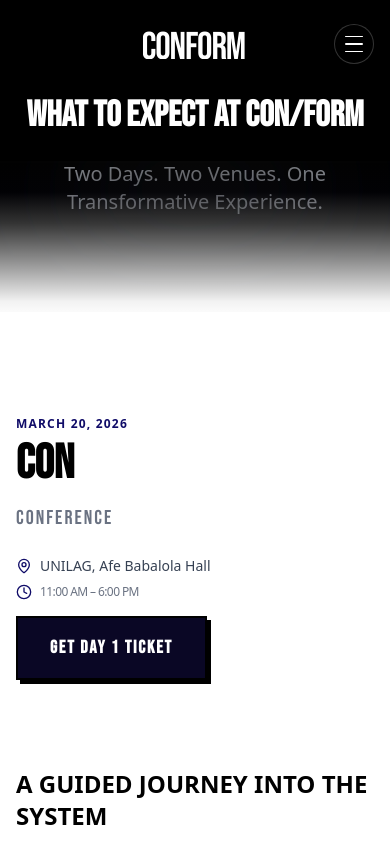
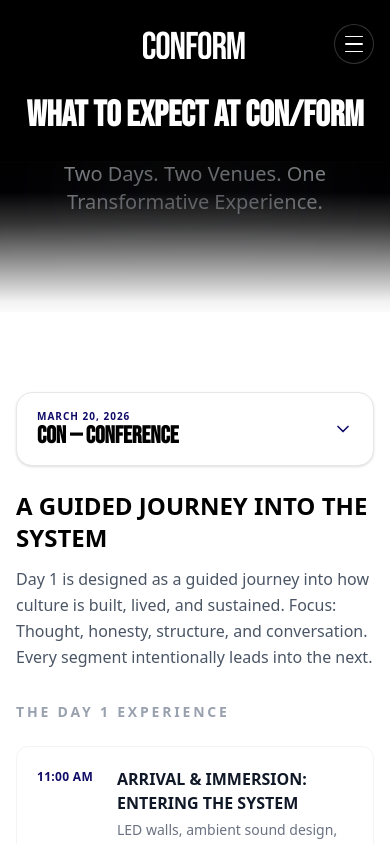
Before and after one commit to LoomRooms/conform-website, a Next.js app: page /experience in a window 390 px wide. Shown: the top 844 px of the page. Built offline with nearby package versions, Linux system fonts and the light colour scheme.

Commit message:
fix: replace experience page mobile sticky sidebars with collapsible dropdown cards

```diff
--- a/app/experience/page.tsx
+++ b/app/experience/page.tsx
@@ -1,11 +1,17 @@
+"use client";
+
 import Navbar from "@/components/Navbar";
 import Footer from "@/components/Footer";
 import Link from "next/link";
-import { Mic2, Palette, Film, Shirt, MapPin, Clock } from "lucide-react";
+import { Mic2, Palette, Film, Shirt, MapPin, Clock, ChevronDown } from "lucide-react";
 import Timeline from "@/components/Timeline";
 import KeyButton from "@/components/ui/KeyButton";
+import { useState } from "react";
 
 export default function Experience() {
+    const [day1Open, setDay1Open] = useState(false);
+    const [day2Open, setDay2Open] = useState(false);
+
     return (
         <>
             <Navbar />
@@ -26,33 +32,58 @@ export default function Experience() {
             {/* Day 1: CON */}
             <section className="py-20 px-4 border-b border-gray-100">
                 <div className="max-w-7xl mx-auto">
+
+                    {/* Mobile: Collapsible info card */}
+                    <div className="md:hidden mb-6">
+                        <button
+                            onClick={() => setDay1Open(!day1Open)}
+                            className="w-full flex items-center justify-between gap-4 bg-white border border-gray-200 rounded-2xl px-5 py-4 shadow-sm hover:shadow-md transition-all duration-300"
+                        >
+                            <div className="flex items-center gap-4 text-left">
+                                <div>
+                                    <span className="text-primary font-bold tracking-widest uppercase text-[10px] block">March 20, 2026</span>
+                                    <span className="font-heading font-bold text-2xl text-black leading-none">CON — Conference</span>
+                                </div>
+                            </div>
+                            <ChevronDown
+                                size={20}
+                                className={`text-primary shrink-0 transition-transform duration-300 ${day1Open ? "rotate-180" : ""}`}
+                            />
+                        </button>
+
+                        {day1Open && (
+                            <div className="mt-2 bg-gray-50 border border-gray-100 rounded-2xl px-5 py-5 space-y-3 animate-in slide-in-from-top-2 duration-300">
+                                <div className="flex items-center text-gray-700">
+                                    <MapPin className="mr-2 text-primary shrink-0" size={15} />
+                                    <span className="text-sm">UNILAG, Afe Babalola Hall</span>
+                                </div>
+                                <div className="flex items-center text-gray-500">
+                                    <Clock className="mr-2 text-primary shrink-0" size={15} />
+                                    <span className="text-sm">11:00 AM – 6:00 PM</span>
+                                </div>
+                                <KeyButton href="/tickets" variant="dark" className="w-full py-3 justify-center text-sm">
+                                    Get Day 1 Ticket
+                                </KeyButton>
+                            </div>
+                        )}
+                    </div>
+
                     <div className="flex flex-col md:flex-row gap-12">
-                        <div className="md:w-1/3 sticky top-[72px] md:top-32 h-fit relative z-30 md:z-10 -mx-4 px-4 md:mx-0 md:px-0 py-4 md:py-0">
-                            {/* Refined Localized Blur for Mobile - Left Side only - Extended up to eliminate peek-through */}
-                            <div className="md:hidden absolute top-[-72px] bottom-0 left-0 w-[85%] bg-white/80 backdrop-blur-sm z-0"
-                                style={{
-                                    maskImage: 'linear-gradient(to bottom, black 80%, transparent 100%), linear-gradient(to right, black 70%, transparent 100%)',
-                                    WebkitMaskImage: 'linear-gradient(to bottom, black 80%, transparent 100%), linear-gradient(to right, black 70%, transparent 100%)',
-                                    maskComposite: 'intersect',
-                                    WebkitMaskComposite: 'source-in'
-                                }}
-                            />
-
-                            <div className="relative z-10 pt-2 pb-6">
-                                <span className="text-primary font-bold tracking-widest uppercase block mb-2 text-xs md:text-base">March 20, 2026</span>
-                                <h2 className="font-heading font-bold text-5xl md:text-7xl text-black mb-4 leading-none">CON</h2>
-                                <p className="text-xl md:text-2xl font-light text-gray-500 mb-6 font-heading tracking-widest">Conference</p>
-
-                                <div className="flex items-center text-gray-700 mb-2 md:mb-3">
+                        {/* Desktop Sticky Sidebar — Day 1 */}
+                        <div className="hidden md:block md:w-1/3 sticky top-32 h-fit">
+                            <div className="pt-2 pb-6">
+                                <span className="text-primary font-bold tracking-widest uppercase block mb-2">March 20, 2026</span>
+                                <h2 className="font-heading font-bold text-7xl text-black mb-4 leading-none">CON</h2>
+                                <p className="text-2xl font-light text-gray-500 mb-6 font-heading tracking-widest">Conference</p>
+                                <div className="flex items-center text-gray-700 mb-3">
                                     <MapPin className="mr-2 text-primary shrink-0" size={16} />
-                                    <span className="text-sm md:text-base">UNILAG, Afe Babalola Hall</span>
+                                    <span>UNILAG, Afe Babalola Hall</span>
                                 </div>
-                                <div className="flex items-center text-gray-500 mb-4 md:mb-8">
+                                <div className="flex items-center text-gray-500 mb-8">
                                     <Clock className="mr-2 text-primary shrink-0" size={16} />
-                                    <span className="text-xs md:text-sm tracking-tighter">11:00 AM – 6:00 PM</span>
+                                    <span className="text-sm tracking-tighter">11:00 AM – 6:00 PM</span>
                                 </div>
-
-                                <KeyButton href="/tickets" variant="dark" className="hidden md:inline-flex px-8 py-4">
+                                <KeyButton href="/tickets" variant="dark" className="px-8 py-4">
                                     Get Day 1 Ticket
                                 </KeyButton>
                             </div>
@@ -96,29 +127,50 @@ export default function Experience() {
             {/* Day 2: FORM */}
             <section className="py-20 px-4 bg-gray-50">
                 <div className="max-w-7xl mx-auto">
+
+                    {/* Mobile: Collapsible info card */}
+                    <div className="md:hidden mb-6">
+                        <button
+                            onClick={() => setDay2Open(!day2Open)}
+                            className="w-full flex items-center justify-between gap-4 bg-white border border-gray-200 rounded-2xl px-5 py-4 shadow-sm hover:shadow-md transition-all duration-300"
+                        >
+                            <div className="flex items-center gap-4 text-left">
+                                <div>
+                                    <span className="text-gray-500 font-bold tracking-widest uppercase text-[10px] block">April 6, 2026</span>
+                                    <span className="font-heading font-bold text-2xl text-black leading-none">FORM — Expression</span>
+                                </div>
+                            </div>
+                            <ChevronDown
+                                size={20}
+                                className={`text-primary shrink-0 transition-transform duration-300 ${day2Open ? "rotate-180" : ""}`}
+                            />
+                        </button>
+
+                        {day2Open && (
+                            <div className="mt-2 bg-white border border-gray-100 rounded-2xl px-5 py-5 space-y-3 animate-in slide-in-from-top-2 duration-300">
+                                <div className="flex items-center text-gray-700">
+                                    <MapPin className="mr-2 text-primary shrink-0" size={15} />
+                                    <span className="text-sm">Egbeda (Loom Rooms Home)</span>
+                                </div>
+                                <KeyButton href="/tickets" variant="primary" className="w-full py-3 justify-center text-sm">
+                                    Get Day 2 Ticket
+                                </KeyButton>
+                            </div>
+                        )}
+                    </div>
+
                     <div className="flex flex-col md:flex-row-reverse gap-12">
-                        <div className="md:w-1/3 sticky top-[72px] md:top-32 h-fit text-right relative z-30 md:z-10 -mx-4 px-4 md:mx-0 md:px-0 py-4 md:py-0">
-                            {/* Refined Localized Blur for Mobile - Right Side only - Extended up to eliminate peek-through */}
-                            <div className="md:hidden absolute top-[-72px] bottom-0 right-0 w-[85%] bg-[#F9FAFB]/80 backdrop-blur-sm z-0"
-                                style={{
-                                    maskImage: 'linear-gradient(to bottom, black 80%, transparent 100%), linear-gradient(to left, black 70%, transparent 100%)',
-                                    WebkitMaskImage: 'linear-gradient(to bottom, black 80%, transparent 100%), linear-gradient(to left, black 70%, transparent 100%)',
-                                    maskComposite: 'intersect',
-                                    WebkitMaskComposite: 'source-in'
-                                }}
-                            />
-
-                            <div className="relative z-10 pt-2 pb-6">
-                                <span className="text-gray-500 font-bold tracking-widest uppercase block mb-2 text-xs md:text-base">April 6, 2026</span>
-                                <h2 className="font-heading font-bold text-5xl md:text-7xl text-black mb-4 leading-none">FORM</h2>
-                                <p className="text-xl md:text-2xl font-light text-gray-500 mb-6 font-heading tracking-widest">Expression</p>
-
-                                <div className="flex items-center justify-end text-gray-700 mb-4 md:mb-8">
-                                    <span className="text-sm md:text-base">Egbeda (Loom Rooms Home)</span>
+                        {/* Desktop Sticky Sidebar — Day 2 */}
+                        <div className="hidden md:block md:w-1/3 sticky top-32 h-fit text-right">
+                            <div className="pt-2 pb-6">
+                                <span className="text-gray-500 font-bold tracking-widest uppercase block mb-2">April 6, 2026</span>
+                                <h2 className="font-heading font-bold text-7xl text-black mb-4 leading-none">FORM</h2>
+                                <p className="text-2xl font-light text-gray-500 mb-6 font-heading tracking-widest">Expression</p>
+                                <div className="flex items-center justify-end text-gray-700 mb-8">
+                                    <span>Egbeda (Loom Rooms Home)</span>
                                     <MapPin className="ml-2 text-primary shrink-0" size={16} />
                                 </div>
-
-                                <KeyButton href="/tickets" variant="primary" className="hidden md:inline-flex px-8 py-4">
+                                <KeyButton href="/tickets" variant="primary" className="px-8 py-4">
                                     Get Day 2 Ticket
                                 </KeyButton>
                             </div>
@@ -158,6 +210,7 @@ export default function Experience() {
                     </div>
                 </div>
             </section>
+
 
             {/* Full Timeline */}
             <section className="py-20 px-4">
```
